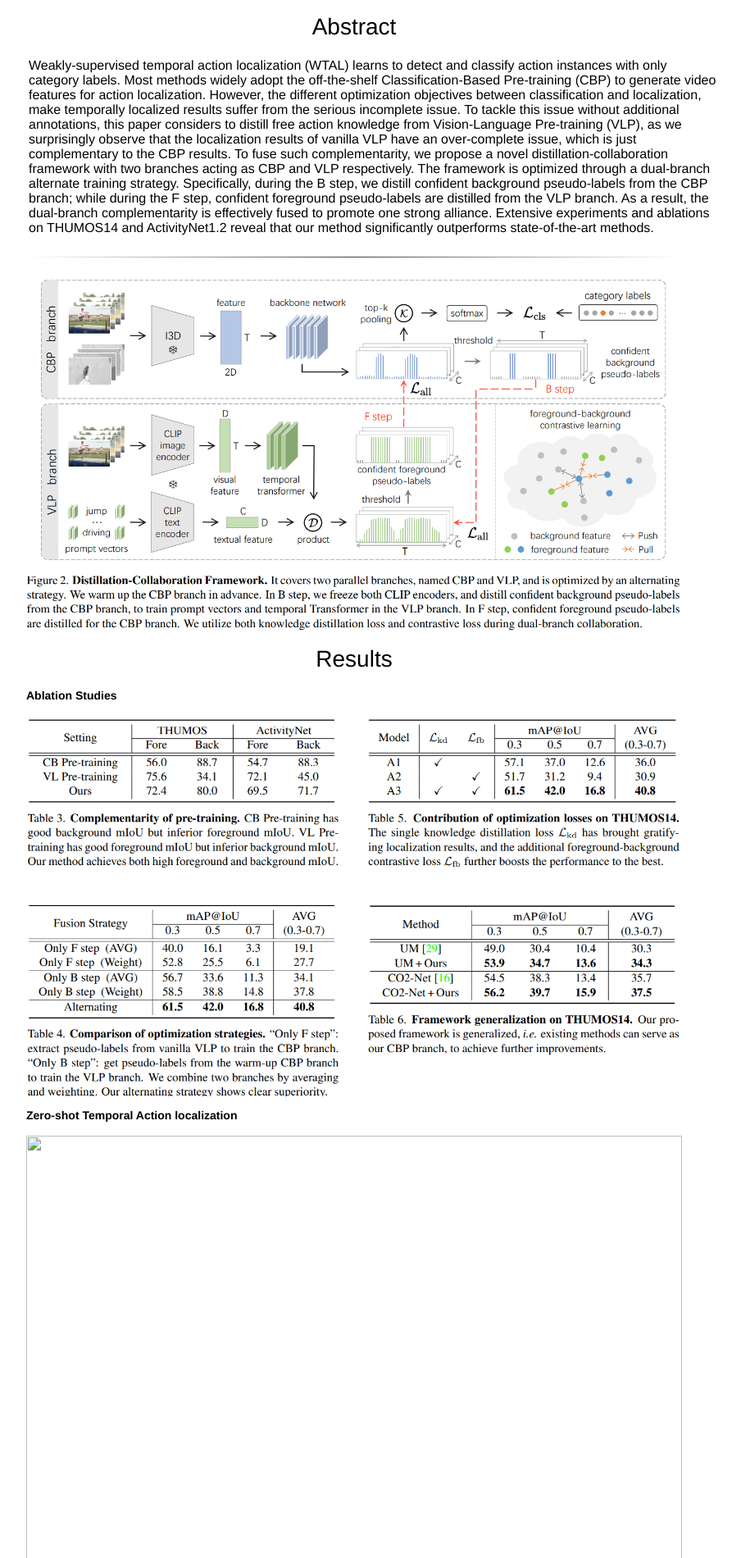
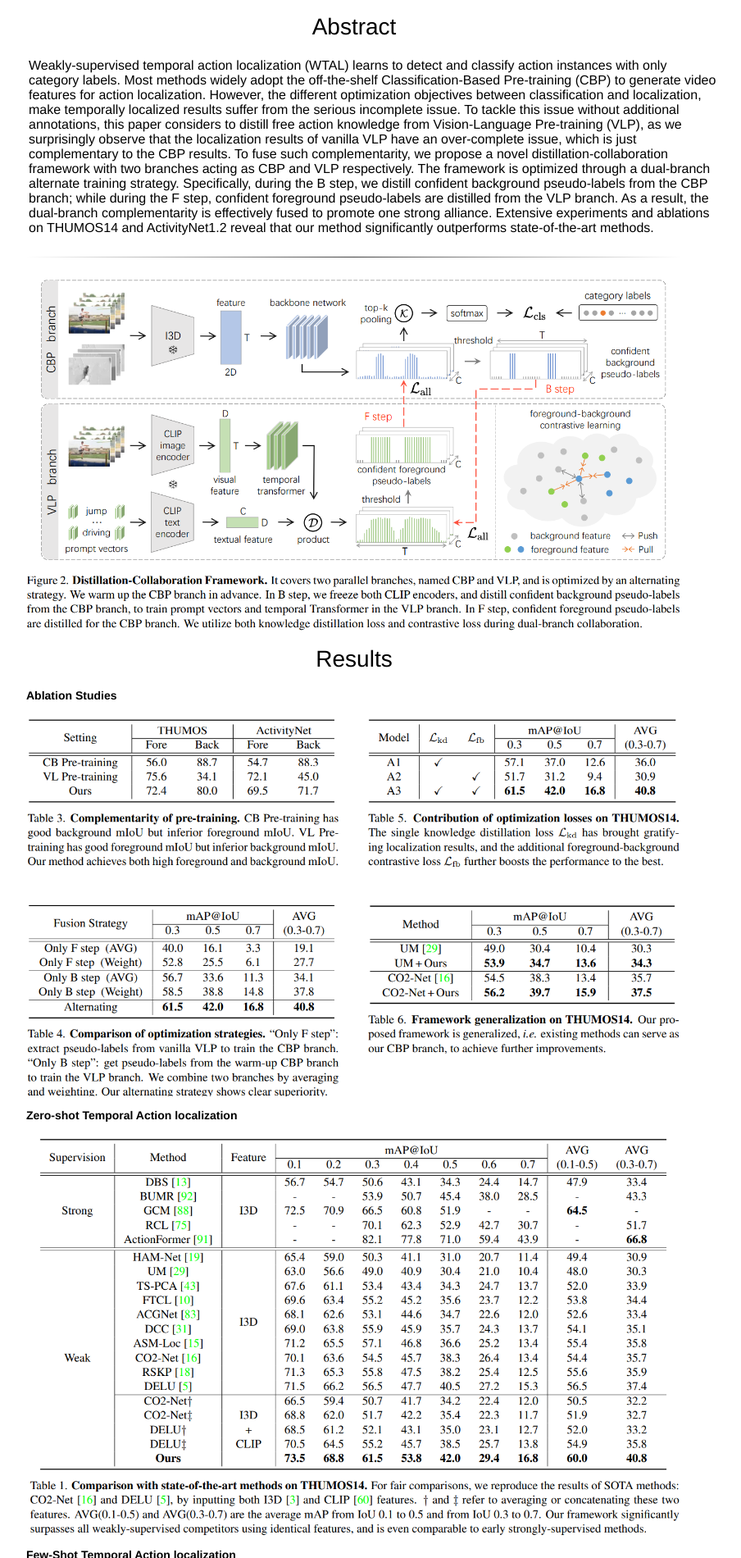
Before and after one commit to ju-chen/Voide1220.github.io, a Jekyll site: the page distillation_collaboration/index.html, which Jekyll copies as it is, in a window 1280 px wide. Shown: the part 506-2406 px from the top of the page at 82% size, without its empty margins (208-1112 px from the left). Built offline with Jekyll 4.4.1, drawn with Linux system fonts in a browser that asks for light colours; some web fonts are replaced; grey boxes are pictures that could not be loaded.

Commit message:
Update index.html

```diff
--- a/distillation_collaboration/index.html
+++ b/distillation_collaboration/index.html
@@ -339,15 +339,15 @@
 
 
        <p><b> Zero-shot Temporal Action localization </b> </p>
-       <p><img class="center"  src="./image/zeroshot.PNG" width="800px"></p>
+       <p><img class="center"  src="./image/thumos.PNG" width="800px"></p>
 
 
        <p><b> Few-Shot Temporal Action localization </b> </p>
-       <p><img class="center"  src="./image/fewshot.PNG" width="800px"></p>
+       <p><img class="center"  src="./image/anet.PNG" width="800px"></p>
 
 
 	<p><b> Qualitative Detection Results </b> </p>
-       <p><img class="center"  src="./image/result.PNG" width="800px"></p>
+       <p><img class="center"  src="./image/result.png" width="800px"></p>
 
 
 
```
